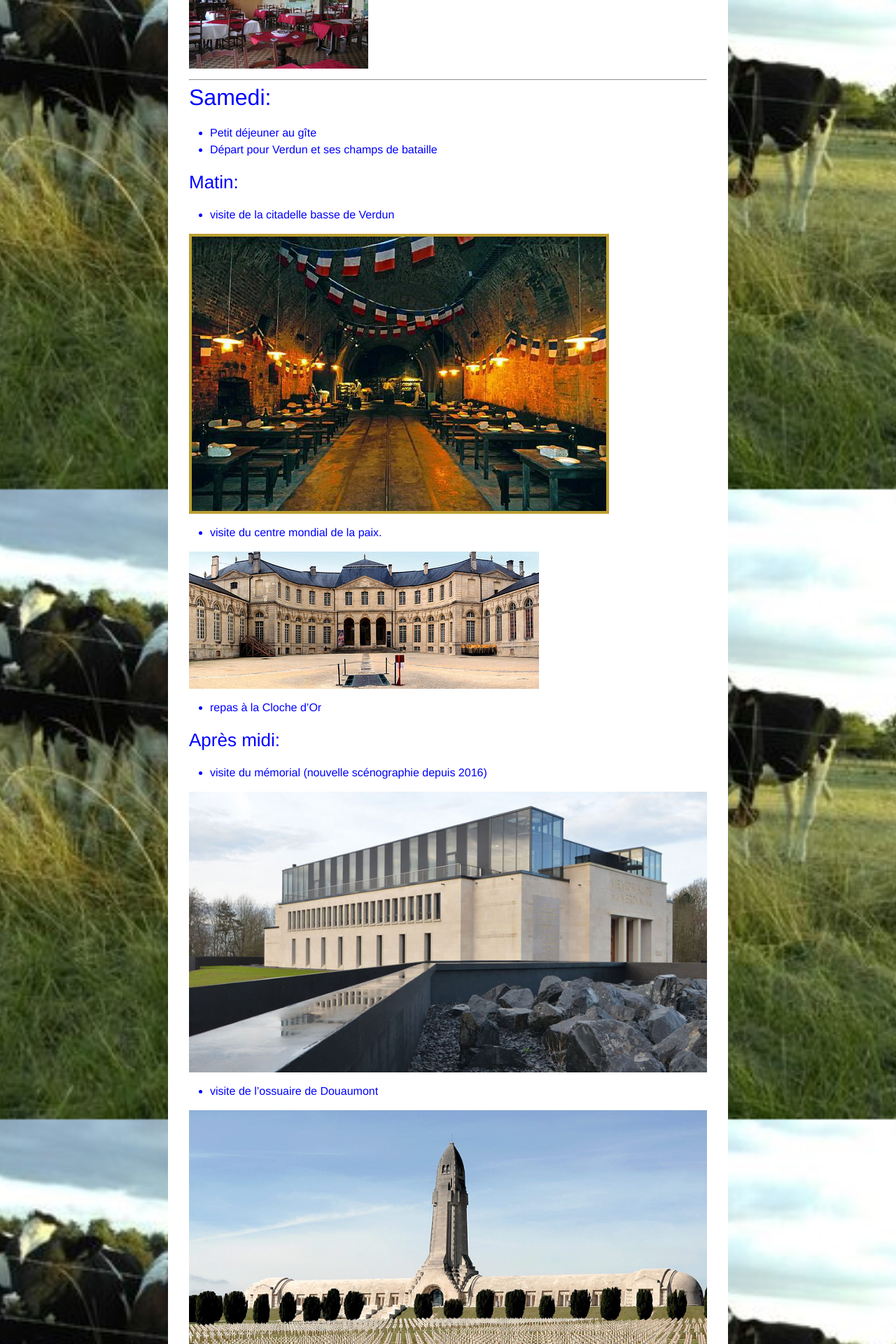
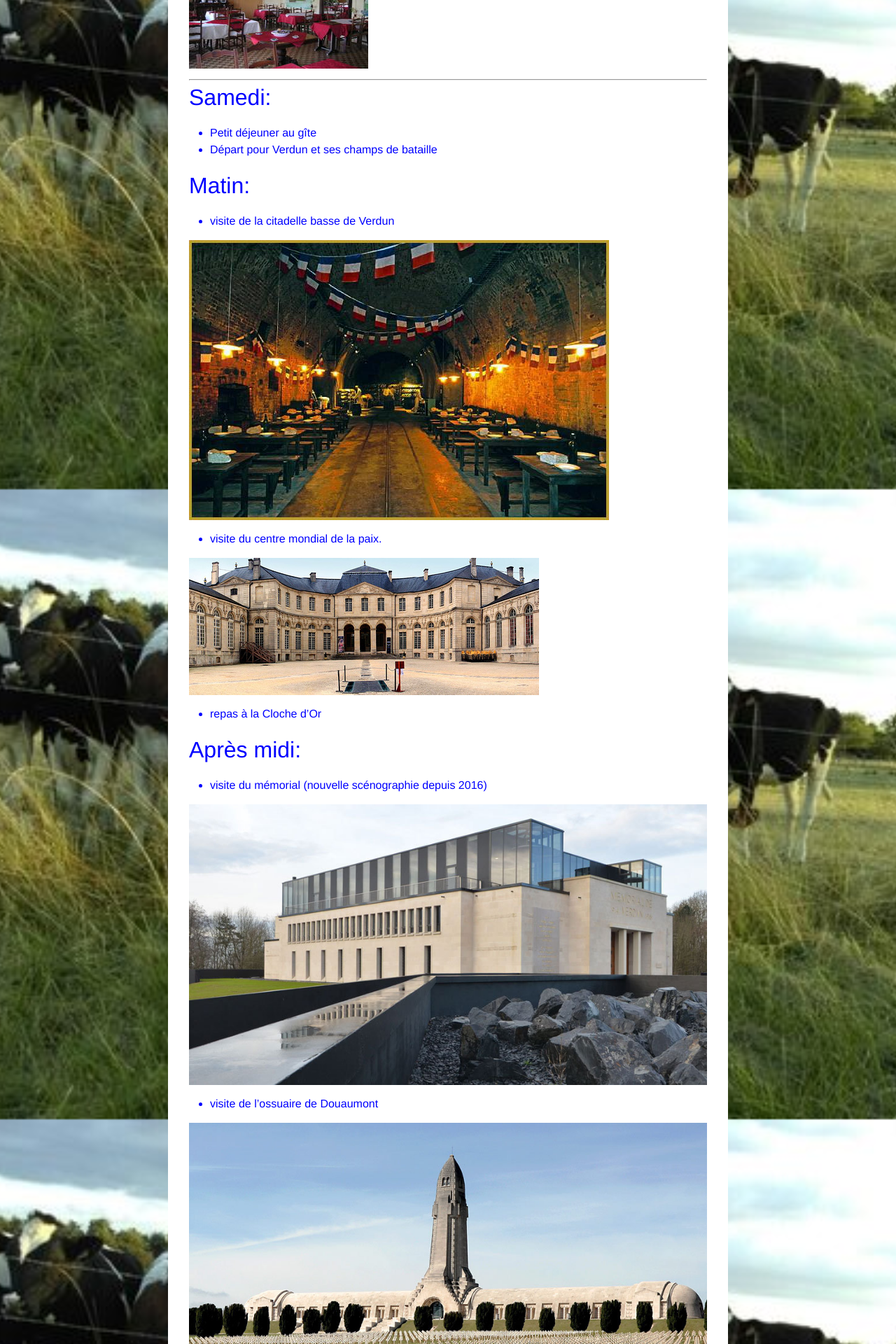
Before and after one commit to cltpr/cltpr.github.io, a Jekyll site: the page built from 1WW-weekend_fr.md, in a window 1280 px wide. Shown: the part 1101-3021 px from the top of the page at 70% size. Built offline with Jekyll 4.4.1, drawn with Linux system fonts in a browser that asks for light colours.

Commit message:
201612291600

```diff
--- a/1WW-weekend_fr.md
+++ b/1WW-weekend_fr.md
@@ -14,8 +14,8 @@ Nous vous accueillons pour ces weeks ends jusque 6 personnes.
  Voici le programme:
 ==========================
 
-## Vendredi soir:
-
+ Vendredi soir:
+------------------------
 
 * Récupération à la gare
 
@@ -46,7 +47,8 @@ Nous vous accueillons pour ces weeks ends jusque 6 personnes.
 
 * repas à la Cloche d'Or
 
-### Après midi:
+Après midi:
+------------------------------
 
 * visite du mémorial (nouvelle scénographie depuis 2016)
 
```
Also changed, not shown: other parts of 1WW-weekend_fr.md (+6 -4 lines).
